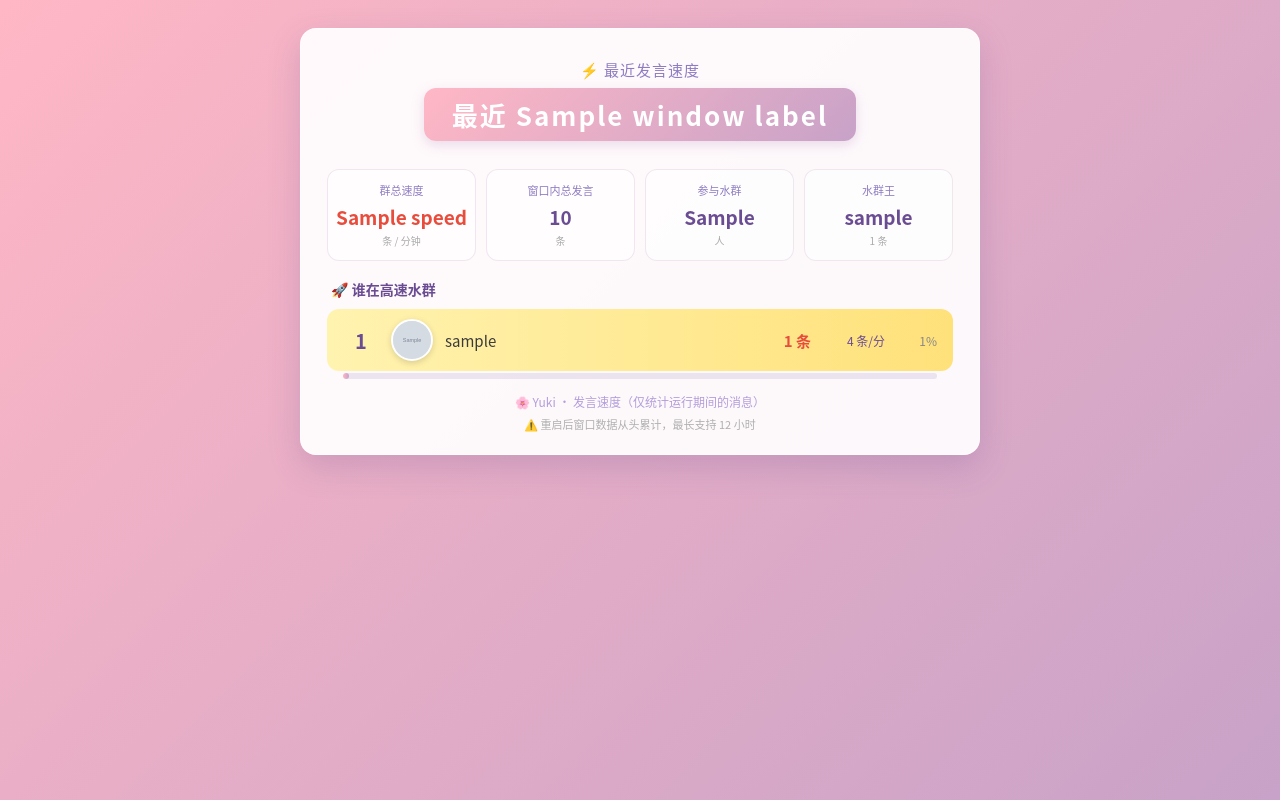
After one commit to xiaohao234/yuki-qqbot, a Python web app: template templates/speed.html in a window 1280 px wide. The commit adds this page. Run offline with Jinja, Linux system fonts and the light colour scheme; the template is opened without the code that fills it: most values are stand-ins (such as "Sample title", 1, 10 or a date in 2020); grey boxes marked "Sample" are stand-in pictures.

Commit message:
新增发言速度：/发言速 /水群速 /水群 查询最近时间段水群排行

```diff
--- a/config.example.json
+++ b/config.example.json
@@ -6,6 +6,7 @@
     "phrase_stats": true,
     "sign": true,
     "repeat": true,
-    "help": true
+    "help": true,
+    "speed": true
   }
 }
--- a/features.py
+++ b/features.py
@@ -12,7 +12,8 @@
     "phrase_stats": true, // 特定发言统计（/统计发言 /删除统计 /昨日数据 /<短语>）
     "sign": true,         // 签到运势（/签到 /运势）
     "repeat": true,       // 三人复读
-    "help": true          // 帮助菜单（/yukihelp //help）
+    "help": true,         // 帮助菜单（/yukihelp //help）
+    "speed": true         // 发言速度（/发言速 /水群速 /水群）
   }
 }
 
@@ -38,6 +39,7 @@ DEFAULT_FEATURES: Dict[str, bool] = {
     "sign": True,          # 签到运势
     "repeat": True,        # 三人复读
     "help": True,          # 帮助菜单
+    "speed": True,         # 发言速度（/发言速 /水群速 /水群）
 }
 
 
--- a/templates/help.html
+++ b/templates/help.html
@@ -164,6 +164,10 @@
         <span class="cmd-code">/昨日发言 或 /昨日发言榜</span>
         <span class="cmd-desc">昨日发言排行榜（已定格，不再更新）</span>
       </div>
+      <div class="cmd{% if not features.get('speed', True) %} off{% endif %}">
+        <span class="cmd-code">/发言速 或 /水群速 或 /水群 [&lt;时间&gt;]{% if not features.get('speed', True) %} <span class="off-badge">已停用</span>{% endif %}</span>
+        <span class="cmd-desc">最近一段时间的发言速度 + 水群排行（总速度、每人条/分钟、占比）<br>时间支持 30m / 30分 / 三十分钟 / 1h / 一小时，不带参数默认 30 分钟</span>
+      </div>
     </div>
 
     <div class="group{% if not features.get('user_stats', True) %} off{% endif %}">
--- /dev/null
+++ b/templates/speed.html
@@ -0,0 +1,193 @@
+<!DOCTYPE html>
+<html lang="zh-CN">
+<head>
+<meta charset="utf-8">
+<style>
+  * { margin: 0; padding: 0; box-sizing: border-box; }
+  body {
+    font-family: "Noto Sans SC", "Noto Sans CJK SC", "WenQuanYi Micro Hei", "WenQuanYi Zen Hei", "Microsoft YaHei", "PingFang SC", sans-serif;
+    background: linear-gradient(135deg, #FFB7C5 0%, #C8A2C8 100%);
+    padding: 28px;
+    min-height: 100vh;
+  }
+  .card {
+    width: 680px;
+    margin: 0 auto;
+    background: rgba(255,255,255,0.92);
+    border-radius: 16px;
+    padding: 30px 26px 22px;
+    box-shadow: 0 12px 32px rgba(106,76,147,0.22);
+    border: 1px solid rgba(255,255,255,0.6);
+  }
+  .header { text-align: center; margin-bottom: 18px; }
+  .title {
+    font-size: 15px;
+    color: #8e7cc3;
+    letter-spacing: 1px;
+    margin-bottom: 8px;
+  }
+  .window-box {
+    display: inline-block;
+    padding: 8px 28px;
+    background: linear-gradient(135deg, #FFB7C5, #C8A2C8);
+    border-radius: 12px;
+    margin-bottom: 10px;
+    box-shadow: 0 4px 12px rgba(200,162,200,0.35);
+  }
+  .window-text {
+    font-size: 26px;
+    font-weight: 700;
+    color: #fff;
+    letter-spacing: 2px;
+  }
+
+  .summary { display: flex; gap: 10px; margin-bottom: 18px; }
+  .s-item {
+    flex: 1;
+    background: rgba(255,255,255,0.6);
+    border-radius: 12px;
+    padding: 12px 6px;
+    text-align: center;
+    border: 1px solid rgba(200,162,200,0.25);
+  }
+  .s-label { font-size: 11px; color: #8e7cc3; margin-bottom: 5px; }
+  .s-value { font-size: 19px; font-weight: 700; color: #6A4C93; }
+  .s-value.acc { color: #E74C3C; }
+  .s-sub { font-size: 10px; color: #aaa; margin-top: 3px; }
+
+  .section-title {
+    font-size: 14px;
+    font-weight: 600;
+    color: #6A4C93;
+    margin-bottom: 10px;
+    padding-left: 4px;
+  }
+  .row {
+    display: flex;
+    align-items: center;
+    padding: 10px 16px;
+    margin: 5px 0 2px 0;
+    border-radius: 12px;
+    background: rgba(255,255,255,0.55);
+  }
+  .row.gold   { background: linear-gradient(90deg, #FFF3B0, #FFE17A); }
+  .row.silver { background: linear-gradient(90deg, #F2F2F2, #DCDCDC); }
+  .row.bronze { background: linear-gradient(90deg, #FFE0CC, #F5B78A); }
+  .rank {
+    width: 36px;
+    font-size: 20px;
+    font-weight: 700;
+    color: #6A4C93;
+    text-align: center;
+    flex-shrink: 0;
+  }
+  .avatar {
+    width: 42px; height: 42px;
+    border-radius: 50%;
+    margin: 0 12px;
+    object-fit: cover;
+    border: 2px solid #fff;
+    background: #eee;
+    flex-shrink: 0;
+    box-shadow: 0 2px 6px rgba(0,0,0,0.15);
+  }
+  .avatar-ph { width: 42px; height: 42px; border-radius: 50%; margin: 0 12px; background: #eee; flex-shrink: 0; }
+  .name {
+    flex: 1;
+    font-size: 15px;
+    color: #3a3a3a;
+    overflow: hidden;
+    text-overflow: ellipsis;
+    white-space: nowrap;
+    font-weight: 500;
+  }
+  .count {
+    font-size: 15px;
+    font-weight: 700;
+    color: #E74C3C;
+    margin: 0 10px;
+    white-space: nowrap;
+  }
+  .rate {
+    font-size: 12px;
+    color: #6A4C93;
+    width: 64px;
+    text-align: right;
+    white-space: nowrap;
+  }
+  .percent {
+    font-size: 12px;
+    color: #888;
+    width: 52px;
+    text-align: right;
+    white-space: nowrap;
+  }
+  .bar-wrap {
+    height: 6px;
+    background: rgba(106,76,147,0.12);
+    border-radius: 3px;
+    margin: 0 16px 4px 16px;
+    overflow: hidden;
+  }
+  .bar {
+    height: 100%;
+    background: linear-gradient(90deg, #FFB7C5, #C8A2C8);
+    border-radius: 3px;
+    min-width: 3px;
+  }
+  .footer { text-align: center; font-size: 12px; color: #b39ddb; margin-top: 14px; }
+  .disclaimer { text-align: center; font-size: 11px; color: #b0b0b0; margin-top: 6px; }
+</style>
+</head>
+<body>
+  <div class="card">
+    <div class="header">
+      <div class="title">⚡ 最近发言速度</div>
+      <div class="window-box"><span class="window-text">最近 {{ window_label }}</span></div>
+    </div>
+
+    <div class="summary">
+      <div class="s-item">
+        <div class="s-label">群总速度</div>
+        <div class="s-value acc">{{ speed }}</div>
+        <div class="s-sub">条 / 分钟</div>
+      </div>
+      <div class="s-item">
+        <div class="s-label">窗口内总发言</div>
+        <div class="s-value">{{ total }}</div>
+        <div class="s-sub">条</div>
+      </div>
+      <div class="s-item">
+        <div class="s-label">参与水群</div>
+        <div class="s-value">{{ active_users }}</div>
+        <div class="s-sub">人</div>
+      </div>
+      <div class="s-item">
+        <div class="s-label">水群王</div>
+        <div class="s-value">{{ users[0].nickname if users else '-' }}</div>
+        <div class="s-sub">{{ users[0].count if users else 0 }} 条</div>
+      </div>
+    </div>
+
+    <div class="section-title">🚀 谁在高速水群</div>
+    {% for u in users %}
+    <div class="row {% if u.rank == 1 %}gold{% elif u.rank == 2 %}silver{% elif u.rank == 3 %}bronze{% endif %}">
+      <div class="rank">{{ u.rank }}</div>
+      {% if u.avatar_b64 %}
+      <img class="avatar" src="{{ u.avatar_b64 }}">
+      {% else %}
+      <div class="avatar-ph"></div>
+      {% endif %}
+      <div class="name">{{ u.nickname }}</div>
+      <div class="count">{{ u.count }} 条</div>
+      <div class="rate">{{ u.rate }} 条/分</div>
+      <div class="percent">{{ u.percent }}%</div>
+    </div>
+    <div class="bar-wrap"><div class="bar" style="width: {{ u.percent }}%;"></div></div>
+    {% endfor %}
+
+    <div class="footer">🌸 Yuki · 发言速度（仅统计运行期间的消息）</div>
+    <div class="disclaimer">⚠️ 重启后窗口数据从头累计，最长支持 12 小时</div>
+  </div>
+</body>
+</html>
```
Also changed, not shown: handler.py (+186 -1 lines), ptest/render_samples.py (+28 -0 lines), renderer.py (+23 -0 lines), test_all.py (+32 -0 lines), README.md, ptest/speed_sample.png (added).
